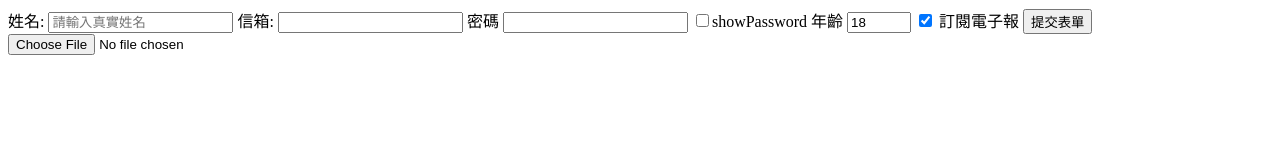
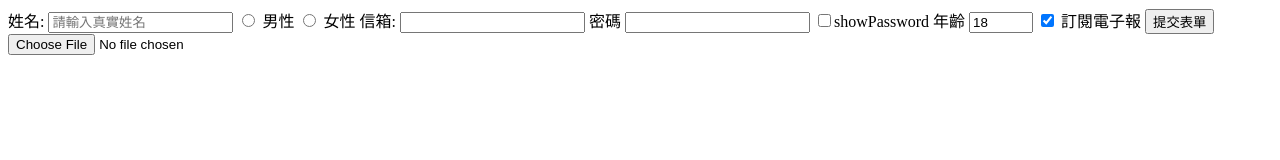
Before and after one commit to j8504151750/FullStackWebDevelopment, a plain HTML site: page pages/表單.html in a window 1280 px wide. Drawn offline with Linux system fonts and the light colour scheme.

Commit message:
radio、range

```diff
--- a/pages/表單.html
+++ b/pages/表單.html
@@ -15,6 +15,10 @@
             minlength="5"
             maxlength="50"
             placeholder="請輸入真實姓名"/>
+        <input type="radio" id="male" name="gender" value="male" required>
+        <label for="male">男性</label>
+        <input type="radio" id="female" name="gender" value="female" required>
+        <label for="female">女性</label>
         <label for="信箱">信箱:</label>
         <input id="信箱" type="email" name="email" required/>
         <label for="密碼">密碼</label>
```
